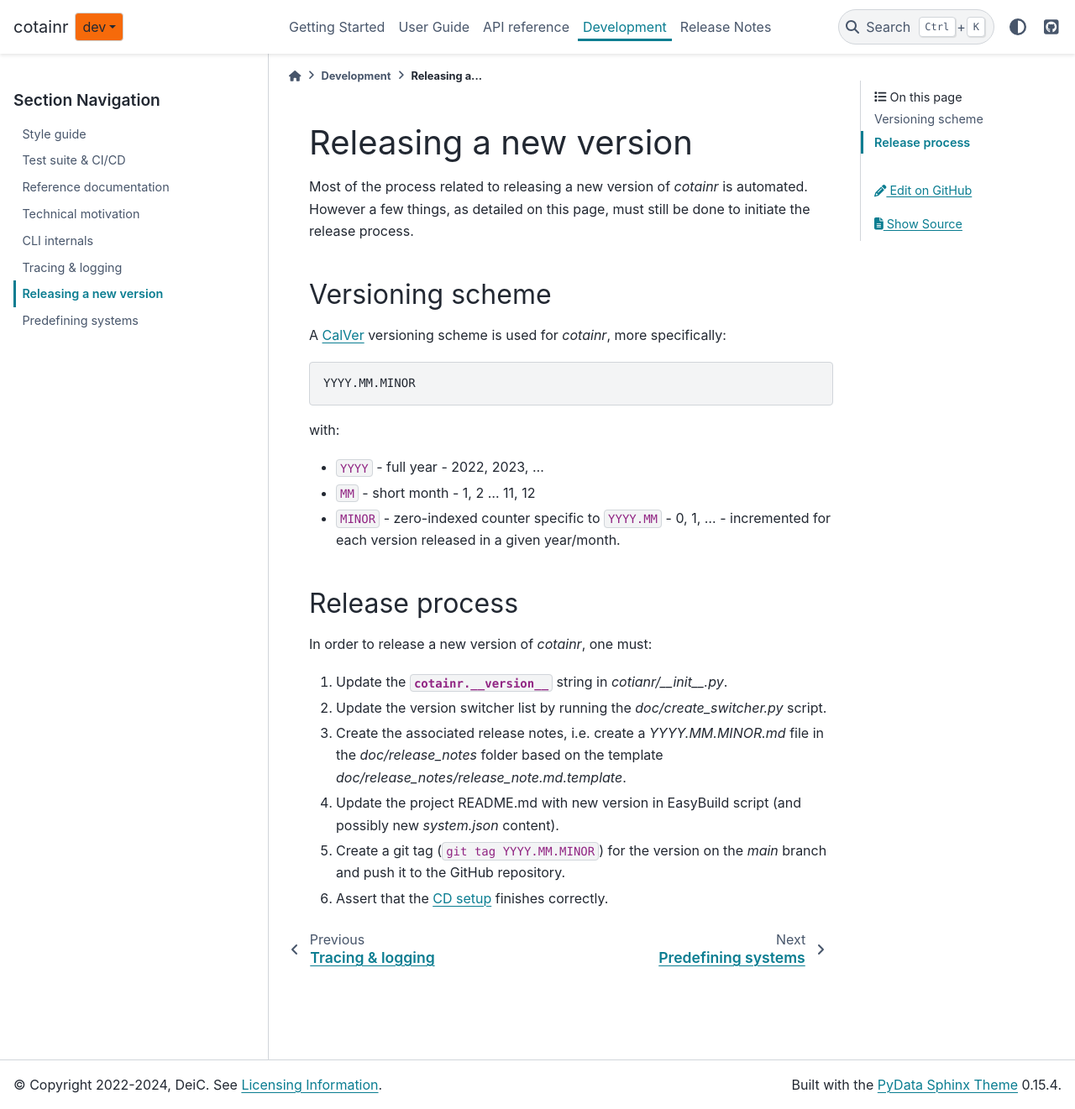
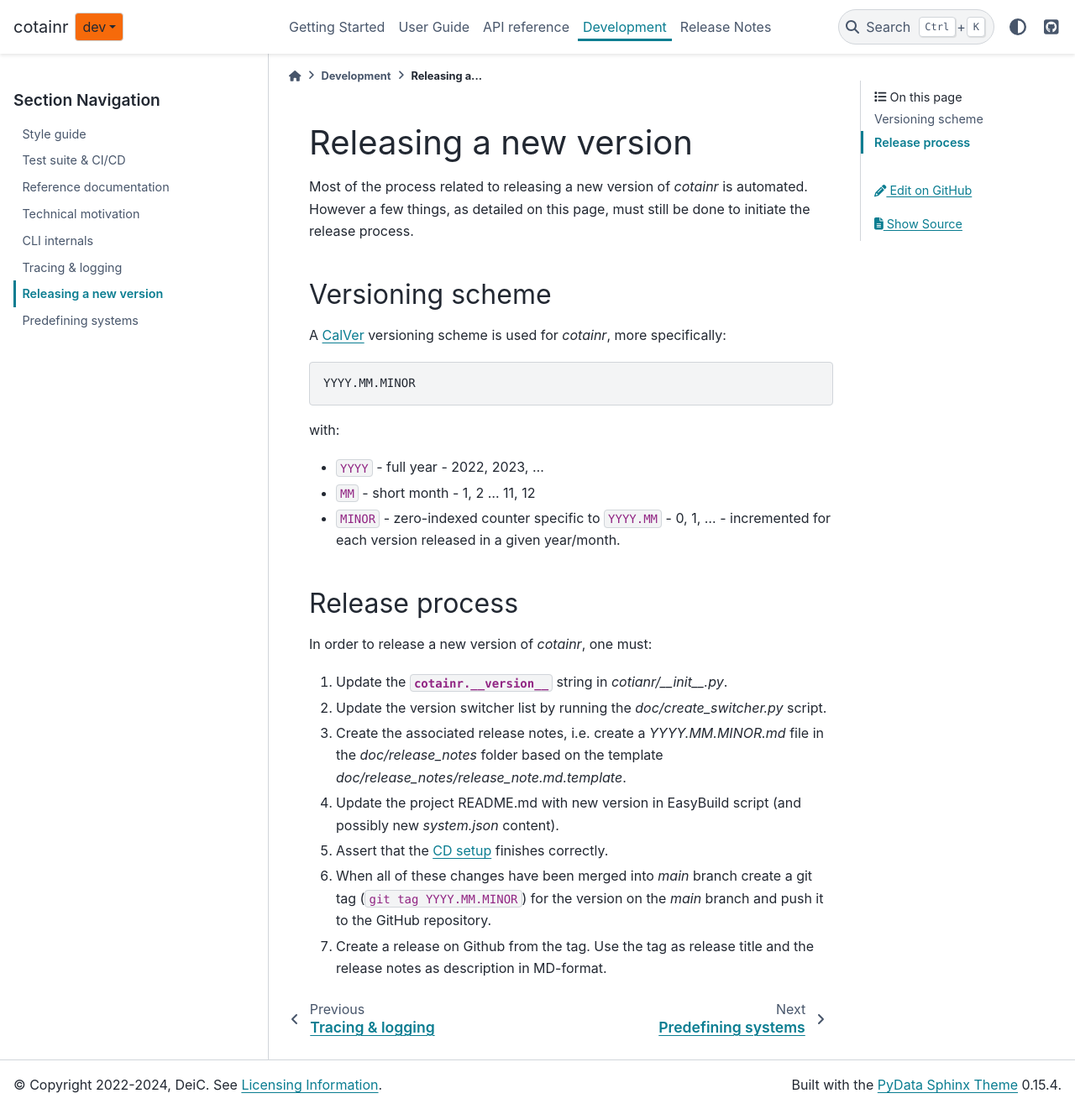
Before and after one commit to DeiC-HPC/cotainr, a Sphinx documentation site: the page built from doc/development/releasing.rst, in a window 1280 px wide and 1321 px high. Shown: the whole window at 84% size. Built offline with Sphinx 7.4.7 and the PyData theme 0.15.4, drawn with Linux system fonts in a browser that asks for light colours; pages that are not in the unit, such as notebooks, are missing from menus.

Commit message:
Update release notes

```diff
--- a/doc/development/releasing.rst
+++ b/doc/development/releasing.rst
@@ -27,5 +27,6 @@ In order to release a new version of `cotainr`, one must:
 2. Update the version switcher list by running the `doc/create_switcher.py` script.
 3. Create the associated release notes, i.e. create a `YYYY.MM.MINOR.md` file in the `doc/release_notes` folder based on the template `doc/release_notes/release_note.md.template`.
 4. Update the project README.md with new version in EasyBuild script (and possibly new `system.json` content).
-5. Create a git tag (:code:`git tag YYYY.MM.MINOR`) for the version on the *main* branch and push it to the GitHub repository.
-6. Assert that the :ref:`CD setup <continuous_delivery>` finishes correctly.
+5. Assert that the :ref:`CD setup <continuous_delivery>` finishes correctly.
+6. When all of these changes have been merged into *main* branch create a git tag (:code:`git tag YYYY.MM.MINOR`) for the version on the *main* branch and push it to the GitHub repository.
+7. Create a release on Github from the tag. Use the tag as release title and the release notes as description in MD-format.
```
